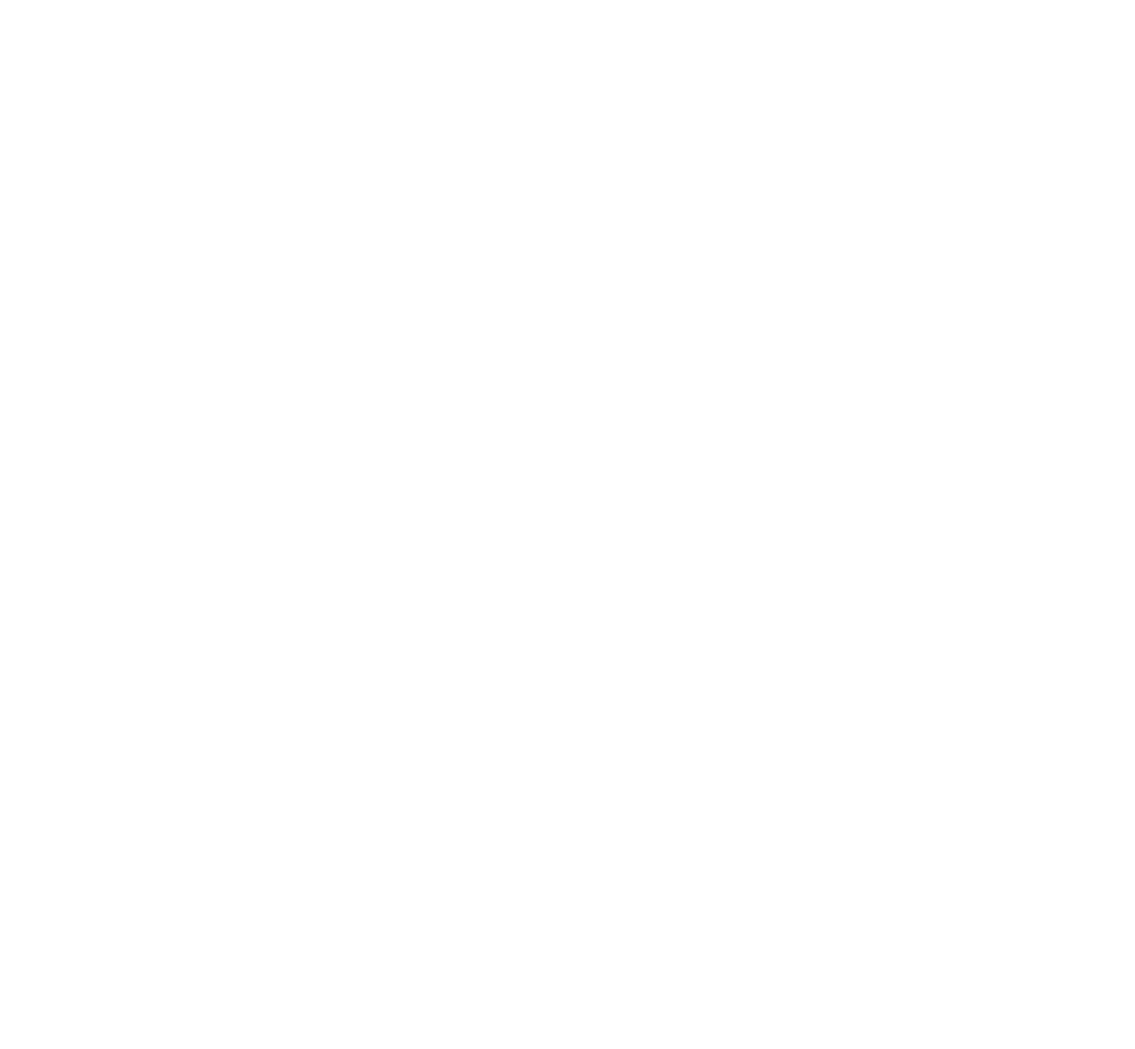
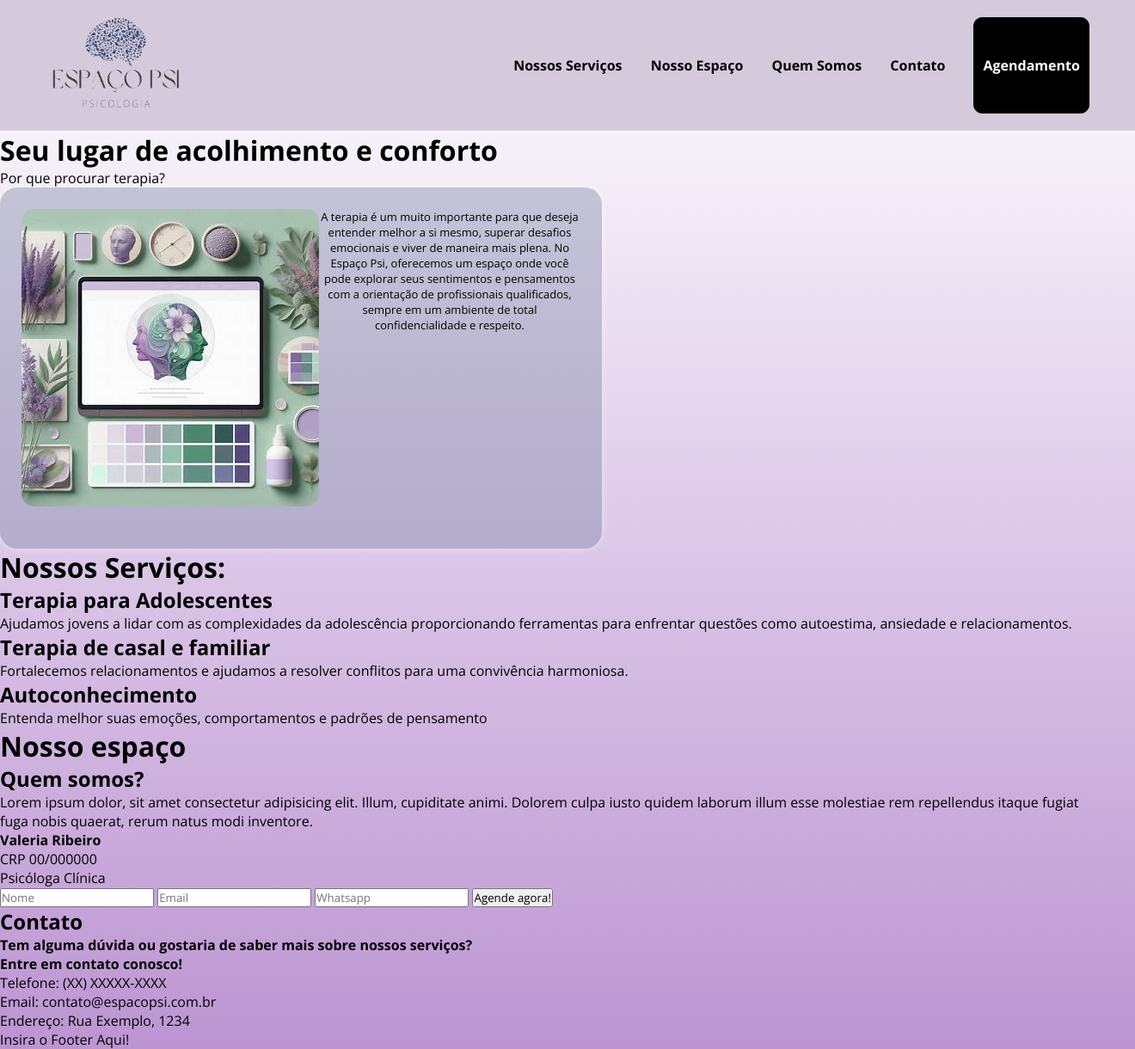
Before and after one commit to DevAgnaldoJunior/PF_Pr-xisJr, a plain HTML site: page main.html in a window 1280 px wide. Shown: the whole page at 86% size, 1320 px wide, since content can reach past the window. Before the commit the page ends 800 px from the top, so only its background shows below. Drawn offline with nearby package versions, Linux system fonts and the light colour scheme.

Commit message:
Html-CSS-JS

```diff
--- a/assets/css/style.css
+++ b/assets/css/style.css
@@ -0,0 +1,99 @@
+@import url('https://fonts.googleapis.com/css2?family=Open+Sans:ital,wght@0,300..800;1,300..800&display=swap');
+
+
+*{
+    margin: 0px;
+    padding: 0px;
+    font-family: 'Open Sans', sans-serif;
+}
+
+body{
+    background-image: linear-gradient(to top, #BC95D2, white);
+    font-family: 'Open Sans', sans-serif;
+}
+
+.Title{
+    font-family: 'Open Sans', sans-serif;
+    position: relative;
+    justify-content: space-evenly;
+    align-items: center;
+}
+
+nav{
+    display:flex;
+    background-color: #D5CADB;
+    color: white;
+    justify-content: space-evenly;
+    font-size: 20px;
+    padding: 20px;
+    border-bottom: 1px solid white;
+    width: 100%;
+}
+
+.logo{
+    width: 32%;
+    height: 100%;
+    text-align: left;
+}
+
+a{
+    display: flex;
+    align-items: center;
+    text-decoration: none;
+    font-size: medium;
+    font-family: 'Open Sans', sans-serif;
+    color: black;
+}
+
+a:hover{
+    color: lightslategray;
+    cursor: pointer;
+}
+
+.agendar{
+    border-radius: 10px;
+    border: 1px solid black;
+    background-color: black;
+    border-style:solid;
+    color: white;
+    padding-left: 10px;
+    padding-right: 10px;
+    align-content: space-between;
+}
+
+.header_fill{
+    height: 60px;
+}
+
+.Box-Info{
+    font-family: 'Open Sans', sans-serif;
+    border-radius: 15px;
+    /* margin-left: 2%; */
+    text-align: center;
+    justify-content: center;
+    text-align: center;
+    border-radius: 20px;
+    padding: 25px;
+    display: flex;
+    width: 650px;
+    height: 370px;
+    box-shadow: 0 0 10px rgba(255, 255, 255, 0.5);
+    background-color: #707A9C5C;
+}
+
+.img-info{
+    display: flex;
+    align-items: center;
+    justify-content: center;;
+    width: fit-content;
+    height: fit-content;
+    border-radius: 15px;
+
+}
+
+.textbox-info{
+    font-family: 'Open Sans', sans-serif;
+    text-align: center;
+    position: relative;
+    font-size: 13px;
+}
--- /dev/null
+++ b/assets/js/script.js
@@ -0,0 +1,45 @@
+//função para ir para alguma sessão
+function goTo(sectionId) {
+    document.getElementById(sectionId).scrollIntoView({ behavior: "smooth" });
+}
+
+  //HTML do carrossel
+  //<img id="image" src="" alt="Imagem">
+  // <div >
+  //   <button onclick="trocarImagem(-1)">Imagem Anterior</button>
+  // <button onclick="trocarImagem(1)">Próxima Imagem</button>
+  // </div>
+
+  //código do carrossel ativado por botão
+let estado = 1;
+let totalEstados = 5;
+
+function trocarImagem(direcao) {
+    estado += direcao;
+
+    if (estado < 1) {
+    estado = totalEstados;
+    } else if (estado > totalEstados) {
+    estado = 1;
+    }
+
+    var imagem = document.getElementById("img");
+
+    switch (estado) {
+    case 1:
+        imagem.src = "";
+        break;
+    case 2:
+        imagem.src = "";
+        break;
+    case 3:
+        imagem.src = "";
+        break;
+    case 4:
+        imagem.src = "";
+        break;
+    case 5:
+        imagem.src = "";
+        break;
+    }
+}
--- a/main.html
+++ b/main.html
@@ -3,9 +3,128 @@
 <head>
     <meta charset="UTF-8">
     <meta name="viewport" content="width=device-width, initial-scale=1.0">
-    <title>Document</title>
+    <title>Espaço Psi</title>
+    <link rel="stylesheet" href="./assets/css/style.css">
+    <link rel="preconnect" href="https://fonts.googleapis.com">
+    <link rel="preconnect" href="https://fonts.gstatic.com" crossorigin>
+    <script src="./assets/js/script.js"></script>
 </head>
 <body>
 
+    <!-- Aqui será o header -->
+    <header>
+        <nav>
+            <div>
+                <img  class="logo" src="./assets/img/logo-removebg-preview.png" alt="">
+            </div>
+            <a onclick="goTo('TitleServico')"><b>Nossos Serviços</b></a>
+            <a onclick="goTo('TitleSpace')"><b>Nosso Espaço</b></a>
+            <a onclick="goTo('TitleWe')"><b>Quem Somos</b></a>
+            <a onclick="goTo('TitleContact')"><b>Contato</b></a>
+            <a onclick="goTo('TitleSchedule')" class="agendar"><b>Agendamento</b></a>
+        </nav>
+    </header>
+
+    <!-- Aqui é o título da página -->
+    <div class="Title">
+        <h1>Seu lugar de acolhimento e conforto</h1>
+
+        <p>Por que procurar terapia?</p>
+    </div>
+
+    <!-- Div da box com as informações sobre fazer terapia -->
+    <div class="Box-Info">
+        <img
+        class="img-info"
+        src="./assets/img/img-psi-info.jpg"
+        alt="">
+
+        <p class="textbox-info">A terapia é um muito importante para que deseja entender melhor
+            a si mesmo, superar desafios emocionais e viver de maneira mais plena.
+            No Espaço Psi, oferecemos um espaço onde você pode explorar seus
+            sentimentos e pensamentos com a orientação de profissionais qualificados,
+            sempre em um ambiente de total confidencialidade e respeito.
+        </p>
+    </div>
+
+    <!-- Div dos serviços oferecidos -->
+    <h1 id="TitleServico">Nossos Serviços:</h1>
+
+    <div class="Services">
+
+        <div class="Teenage">
+            <h2>Terapia para Adolescentes</h2>
+            <p>
+                Ajudamos jovens a lidar com as complexidades da adolescência
+                proporcionando ferramentas para enfrentar questões como
+                autoestima, ansiedade e relacionamentos.
+            </p>
+        </div>
+
+        <div class="Couple">
+            <h2>Terapia de casal e familiar</h2>
+            <p>
+                Fortalecemos relacionamentos e ajudamos a resolver conflitos
+                para uma convivência harmoniosa.
+            </p>
+        </div>
+
+        <div class="Self">
+            <h2>Autoconhecimento</h2>
+            <p>
+                Entenda melhor suas emoções, comportamentos e padrões de pensamento
+            </p>
+        </div>
+
+    </div>
+
+    <h1 id="TitleSpace">Nosso espaço</h1>
+
+    <!-- Aqui terá o carrosel de imagens -->
+
+
+    <div class="Info">
+
+        <div class="text-info">
+            <h2 id="TitleWe">Quem somos?</h2>
+            <p>Lorem ipsum dolor, sit amet consectetur adipisicing elit. Illum,
+                cupiditate animi. Dolorem culpa iusto quidem laborum illum esse molestiae
+                rem repellendus itaque fugiat fuga nobis quaerat, rerum natus modi inventore.</p>
+        </div>
+
+        <div class="Person-info">
+            <!-- colocar aqui a imagem da suposta avó de Kami -->
+            <h4>Valeria Ribeiro</h4>
+            <p>CRP 00/000000</p>
+            <p>Psicóloga Clínica</p>
+        </div>
+
+    </div>
+
+    <!-- Forms para Agendamento de Consultas -->
+    <form method="post" action="https://formsubmit.co/contato@espacopsi.com.br" class="Agendamento" id="TitleSchedule">
+
+        <input type="text" placeholder="Nome" id="Nome">
+        <input type="email" placeholder="Email" id="Email">
+        <input type="text" placeholder="Whatsapp" id="Celular">
+        <button type="submit" id="button">Agende agora!</button>
+    </form>
+
+    <div class="Contato">
+        <h2 id="TitleContact">Contato</h2>
+        <h4>Tem alguma dúvida ou gostaria de saber mais
+            sobre nossos serviços?
+        </h4>
+        <h4>Entre em contato conosco!</h4>
+
+        <p>Telefone: (XX) XXXXX-XXXX</p>
+        <p>Email: contato@espacopsi.com.br</p>
+        <p>Endereço: Rua Exemplo, 1234</p>
+    </div>
+
+    <footer>
+        <p>Insira o Footer Aqui!</p>
+    </footer>
+
 </body>
 </html>
```
Also changed, not shown: assets/img/img-psi-info.jpg (added), assets/img/logo-removebg-preview.png (added).
